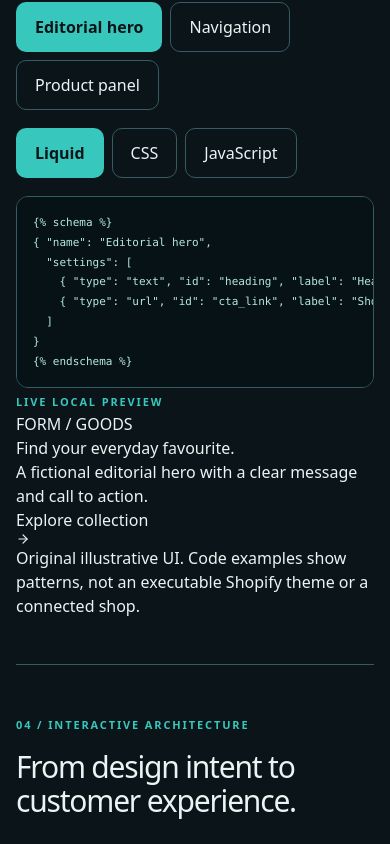
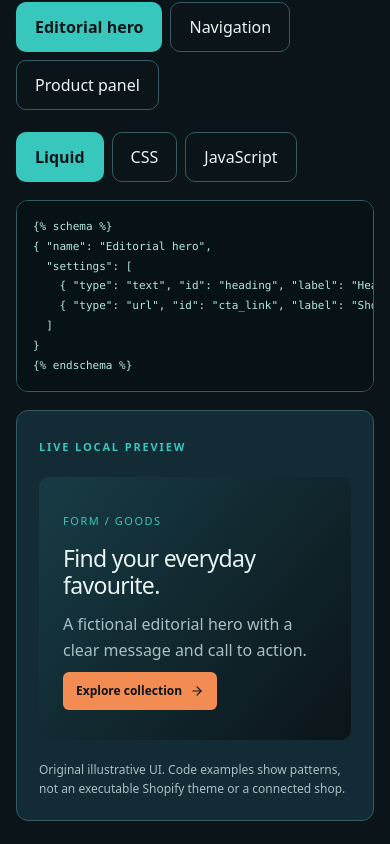
Before and after one commit to bonvallite/developer-portfolio, a Next.js app: page /projects/storefront-engineering in a window 390 px wide. Shown: the part 3278-4122 px from the top of the page. Built offline with nearby package versions, Linux system fonts and the light colour scheme.

Commit message:
style: responsive component-to-code explorer previews

```diff
--- a/app/projects/storefront-engineering/storefront-engineering.css
+++ b/app/projects/storefront-engineering/storefront-engineering.css
@@ -118,3 +118,24 @@
 .se-node:focus-visible,.se-workflow-step:focus-visible{outline:3px solid var(--jrv-focus,#f28c52);outline-offset:3px}
 @media(max-width:900px){.se-workflow{grid-template-columns:repeat(3,minmax(0,1fr))}}
 @media(max-width:600px){.se-diagram{flex-direction:column}.se-diagram-step{flex-basis:auto}.se-diagram-arrow{display:none}.se-workflow{grid-template-columns:1fr 1fr}.se-workflow-step{min-height:85px}}
+
+/* 24 Nov 2026: component-linked code explorer. No network, assets or checkout.
+   Grid collapses on small screens; native controls preserve keyboard access. */
+.se-explorer-grid{display:grid;grid-template-columns:minmax(0,1.2fr) minmax(0,1fr);gap:18px;align-items:stretch;margin-top:22px}
+.se-explorer-source,.se-explorer-preview{min-width:0}
+.se-explorer-preview{border:1px solid var(--jrv-border,#365b63);border-radius:12px;padding:22px;background:var(--jrv-surface,#122b34)}
+.se-explorer-preview h3{font-size:clamp(23px,3vw,34px);line-height:1.15;letter-spacing:-.03em;margin:14px 0}
+.se-explorer-preview p{line-height:1.6;color:var(--jrv-muted,#a9c1c3)}
+.se-preview-hero{margin-top:20px;padding:30px 24px;background:linear-gradient(130deg,#173c45,#0b1419);border-radius:10px;min-height:245px}
+.se-preview-hero>span:first-child{color:var(--jrv-teal,#38c7bc);font-size:11px;letter-spacing:.14em}
+.se-preview-cta{display:inline-flex;align-items:center;gap:8px;background:var(--jrv-ember,#f28c52);color:#0b1419;padding:10px 13px;border-radius:6px;font-size:12px;font-weight:700;margin-top:8px}
+.se-preview-nav{margin-top:25px}
+.se-preview-nav button{display:flex;justify-content:space-between;align-items:center;width:100%;padding:15px;border-radius:8px;border:1px solid var(--jrv-border,#365b63);background:#0b1419;color:var(--jrv-fg,#eaf4f3);cursor:pointer}
+.se-preview-nav button:focus-visible,.se-preview-product select:focus-visible{outline:3px solid var(--jrv-focus,#f28c52);outline-offset:3px}
+.se-preview-nav #se-preview-categories:not([hidden]){display:grid;gap:12px;margin-top:12px;padding:18px;background:#0b1419;border-radius:8px}
+.se-preview-product{display:grid;gap:10px;margin-top:20px}
+.se-preview-product-art{display:grid;place-items:center;height:120px;background:#0b1419;border-radius:8px;color:var(--jrv-teal,#38c7bc)}
+.se-preview-product label{font-size:12px}
+.se-preview-product select{width:100%;padding:12px;border:1px solid var(--jrv-border,#365b63);border-radius:7px;background:#0b1419;color:var(--jrv-fg,#eaf4f3)}
+.se-preview-note{font-size:12px;margin:20px 0 0}
+@media(max-width:800px){.se-explorer-grid{grid-template-columns:1fr}}
```
